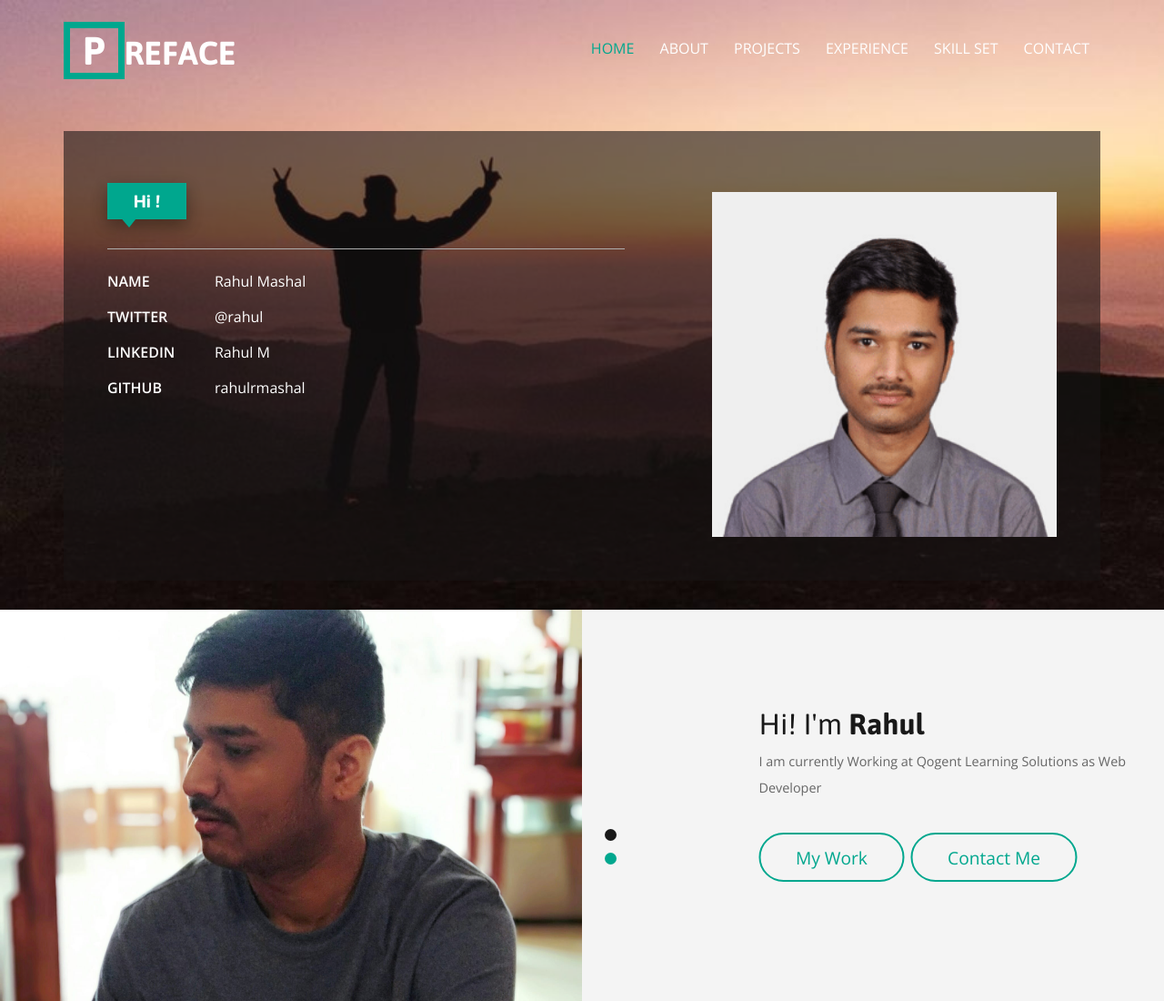
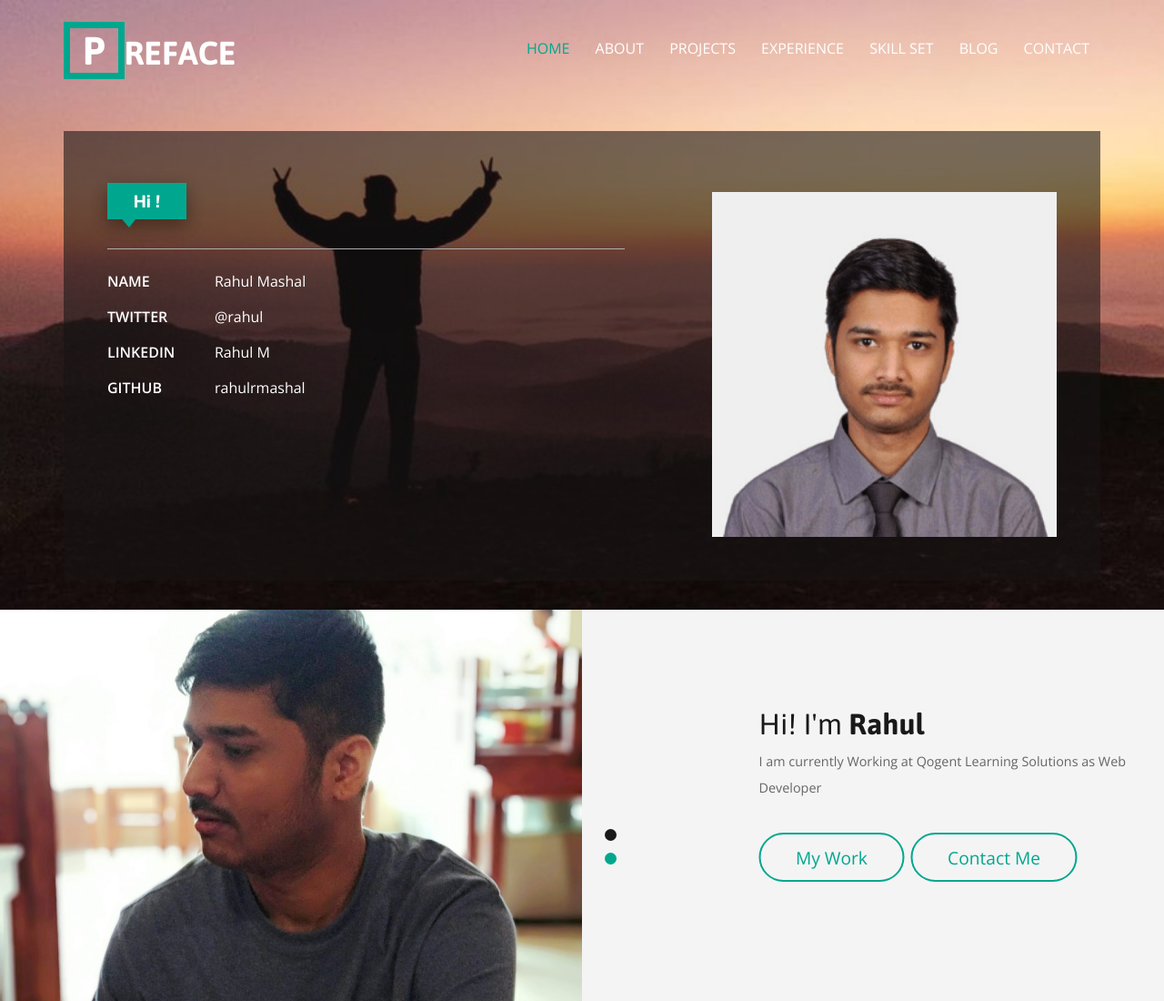
Before and after one commit to rahulrmashal/portfolio, a plain HTML site: page index.html in a window 1280 px wide. Shown: the top 1100 px of the page at 91% size. Drawn offline with nearby package versions, Linux system fonts and the light colour scheme; files whose address does not match are found by name.

Commit message:
Update index.html blog

```diff
--- a/index.html
+++ b/index.html
@@ -52,8 +52,8 @@
 								<li><a class="scroll" data-hover="Projects" href="#Projects" >Projects</a></li>
 								<li><a class="scroll" data-hover="Experience" href="#work">Experience</a></li>
 								<li><a class="scroll" data-hover="Skill Set" href="#port">Skill Set</a></li>
-								<!--<li><a class="scroll" data-hover="Hobbies" href="#hobbies">Hobbies</a></li>
-								<li><a class="scroll" data-hover="Testimonials" href="#Testimonials">Testimonials</a></li>-->
+								<li><a class="scroll" data-hover="Blog" href="https://rahulmashal.super.site/">Blog</a></li>
+								<!--<li><a class="scroll" data-hover="Testimonials" href="#Testimonials">Testimonials</a></li>-->
 								<li><a class="scroll" data-hover="Contact" href="#contact">Contact</a></li>
 							</ul>
 						</nav>
```
